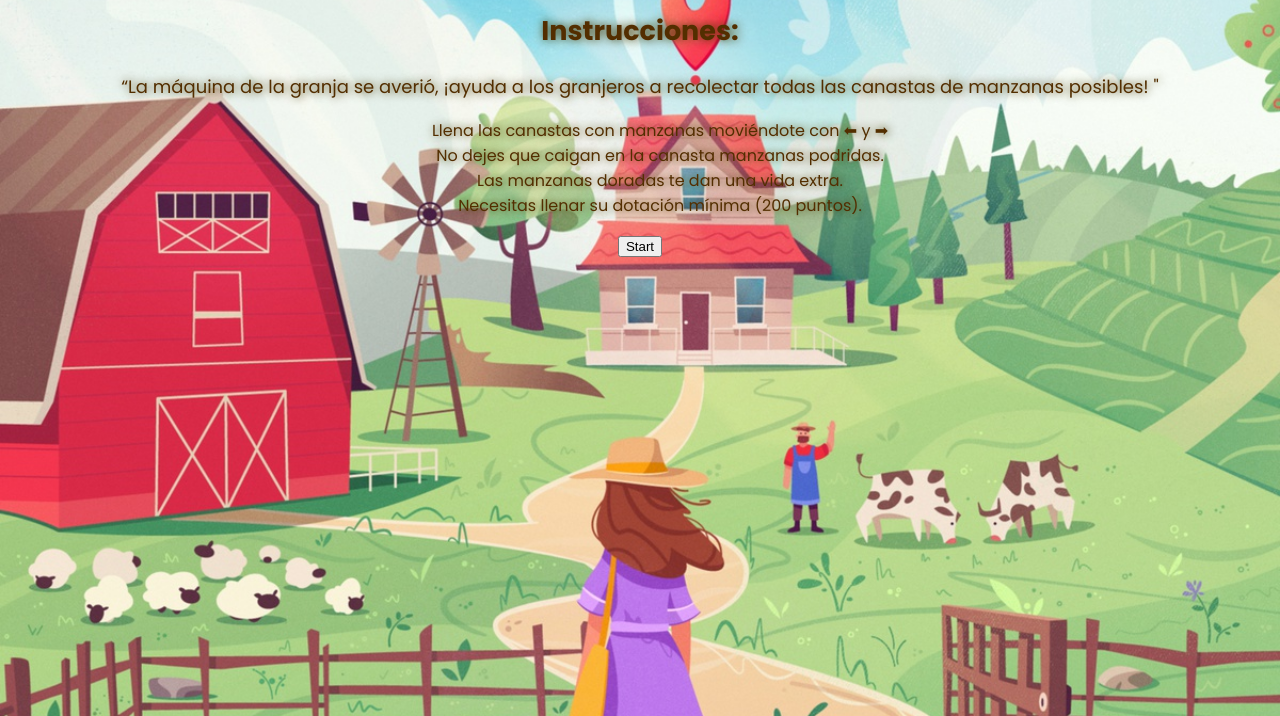
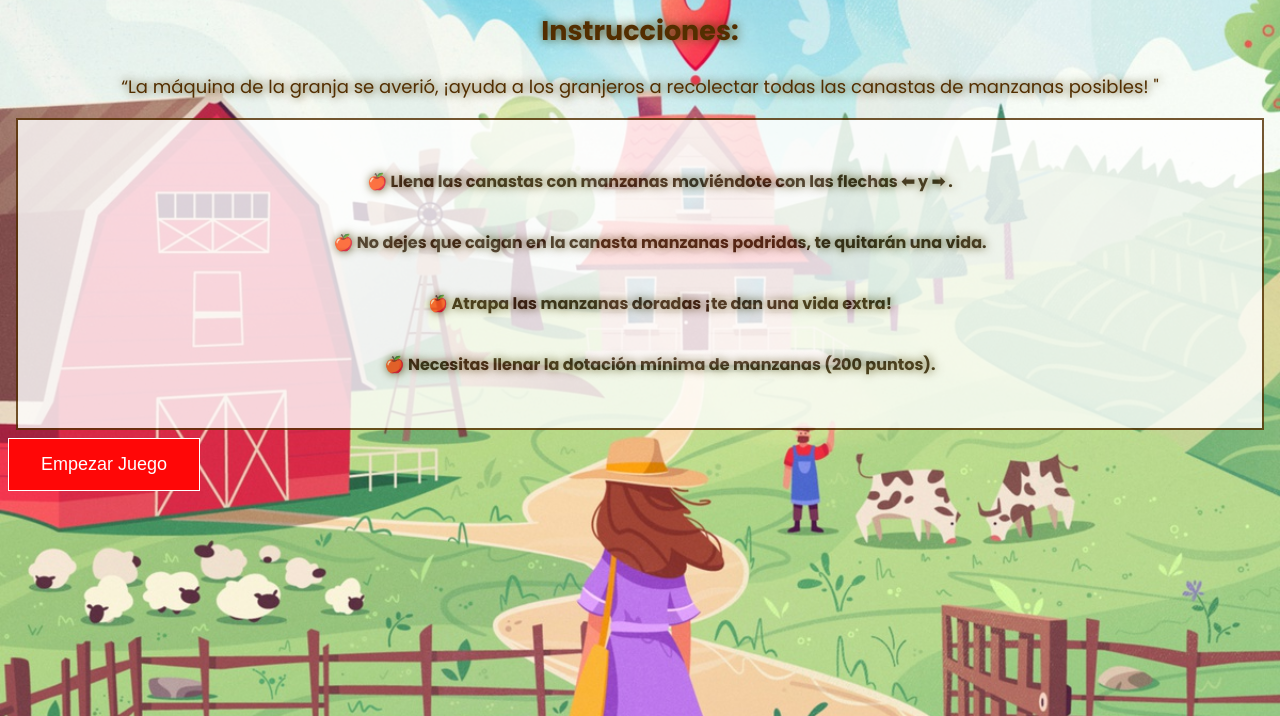
Before and after one commit to ErickRoo/Ironhack_Proyecto-Videojuego, a plain HTML site: page index.html in a window 1280 px wide. Shown: the part 84-800 px from the top of the page. Drawn offline with Linux system fonts and the light colour scheme.

Commit message:
agrego lista ajustada de instrucciones y botón con estilo

```diff
--- a/index.css
+++ b/index.css
@@ -3,13 +3,13 @@ html {
     font-family: 'Poppins', sans-serif;
     font-size: 18px;
     color: rgb(83, 46, 0);
-    background-image: url("/Ironhack_Proyecto-Videojuego/images/instrucciones.jpeg");
+    background-image: url("./images/instrucciones.jpeg");
     background-size: cover;
 }
 h1 {
-font-size: 30px;
-text-align: center;
-text-shadow: rgb(168, 138, 16) 1px 0 10px;
+    font-size: 30px;
+    text-align: center;
+    text-shadow: rgb(168, 138, 16) 1px 0 10px;
 }
 h2, p {
     display: flex;
@@ -24,9 +24,27 @@ h2, p {
     align-content:center;
     font-size: 16px;
     text-shadow: rgb(75, 61, 5) 1px 0 10px;
+    margin: 3%;
+    font-weight: bold;
+    color: rgb(46, 26, 2);
+    line-height: 20pt;
 }
-.container {
+#inicio {
+    background-color: #ff0707;
+    border: 1px solid white;
+    color: white;
+    padding: 15px 32px;
+    text-align: center;
+    font-size: 18px;
     display: flex;
     justify-content: center;
-    align-items: center;
+    align-content: center;
   }
+  div.transbox {
+    margin: 8px;
+    background-color: #ffffff;
+    border: 2px solid rgb(83, 46, 0);
+    padding: 15px 32px;
+    opacity: 0.8;
+    height: 200;
+  }
--- a/index.html
+++ b/index.html
@@ -17,21 +17,23 @@
   <section>
 
     <div>
-      <h1>Apple Picks</h1>
+      <h1>Apple Picks 🍎</h1>
     </div>
 
     <div id="instrucciones">
       <h2>Instrucciones:</h2>
       <p>“La máquina de la granja se averió, ¡ayuda a los granjeros a recolectar todas las canastas de manzanas posibles! "</p>
+        <div class="transbox">
       <ul id="lista-instruc" class= "list">
-        <li>Llena las canastas con manzanas moviéndote con ⬅ y ➡ </li>
-        <li>No dejes que caigan en la canasta manzanas podridas.</li>
-        <li>Las manzanas doradas te dan una vida extra.</li>
-        <li>Necesitas llenar su dotación mínima (200 puntos).</li>
+        <li>🍎  Llena las canastas con manzanas moviéndote con las flechas ⬅ y ➡ .</li>
+        <li>🍎  No dejes que caigan en la canasta manzanas podridas, te quitarán una vida.</li>
+        <li>🍎  Atrapa las manzanas doradas ¡te dan una vida extra!</li>
+        <li>🍎  Necesitas llenar la dotación mínima de manzanas (200 puntos).</li>
       </ul>
+        </div>
     </div>
-  <div class="container">
-    <button id="inicio">Start</button>
+  <div class="button">
+    <button id="inicio">Empezar Juego</button>
   </div>
   </section>
 
```
